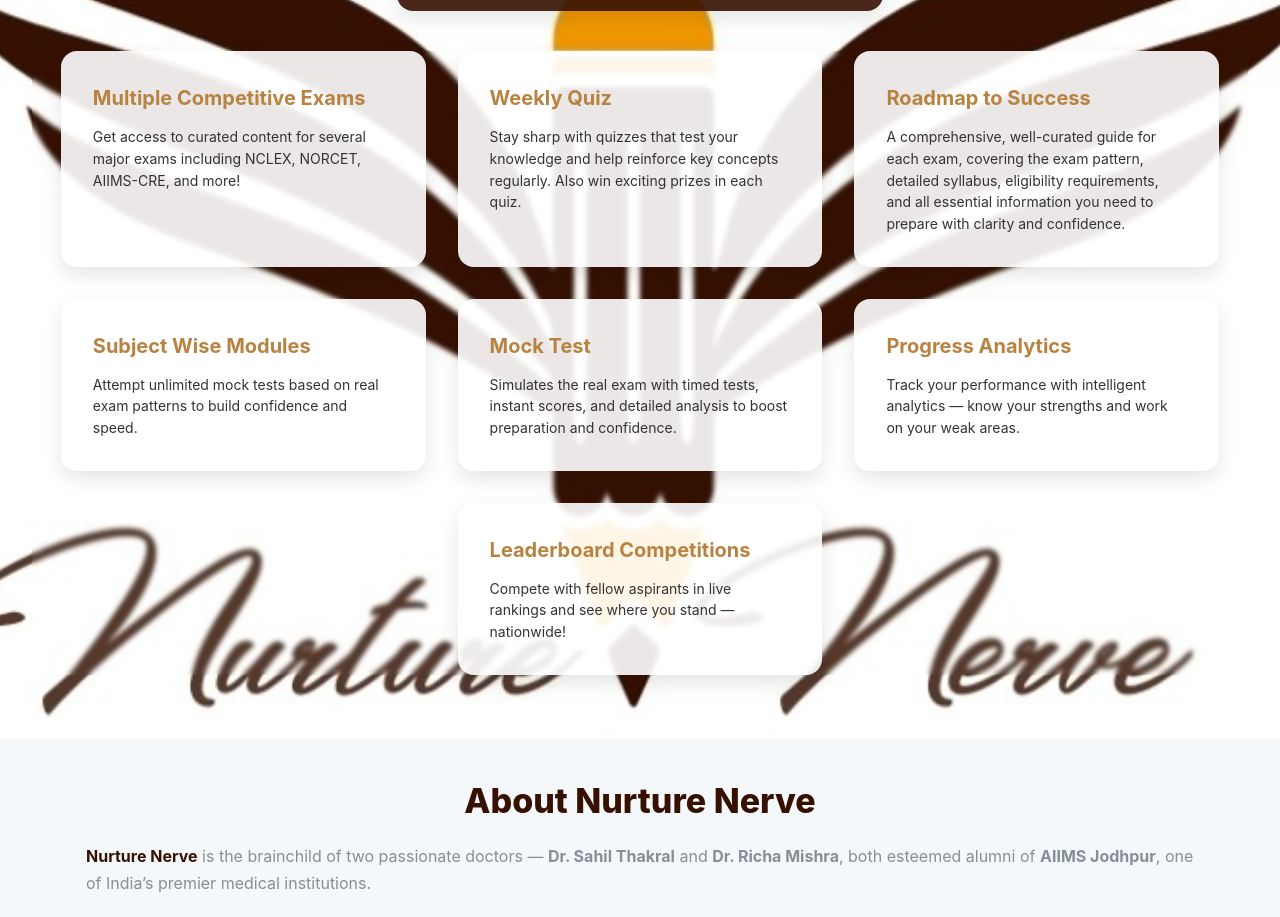
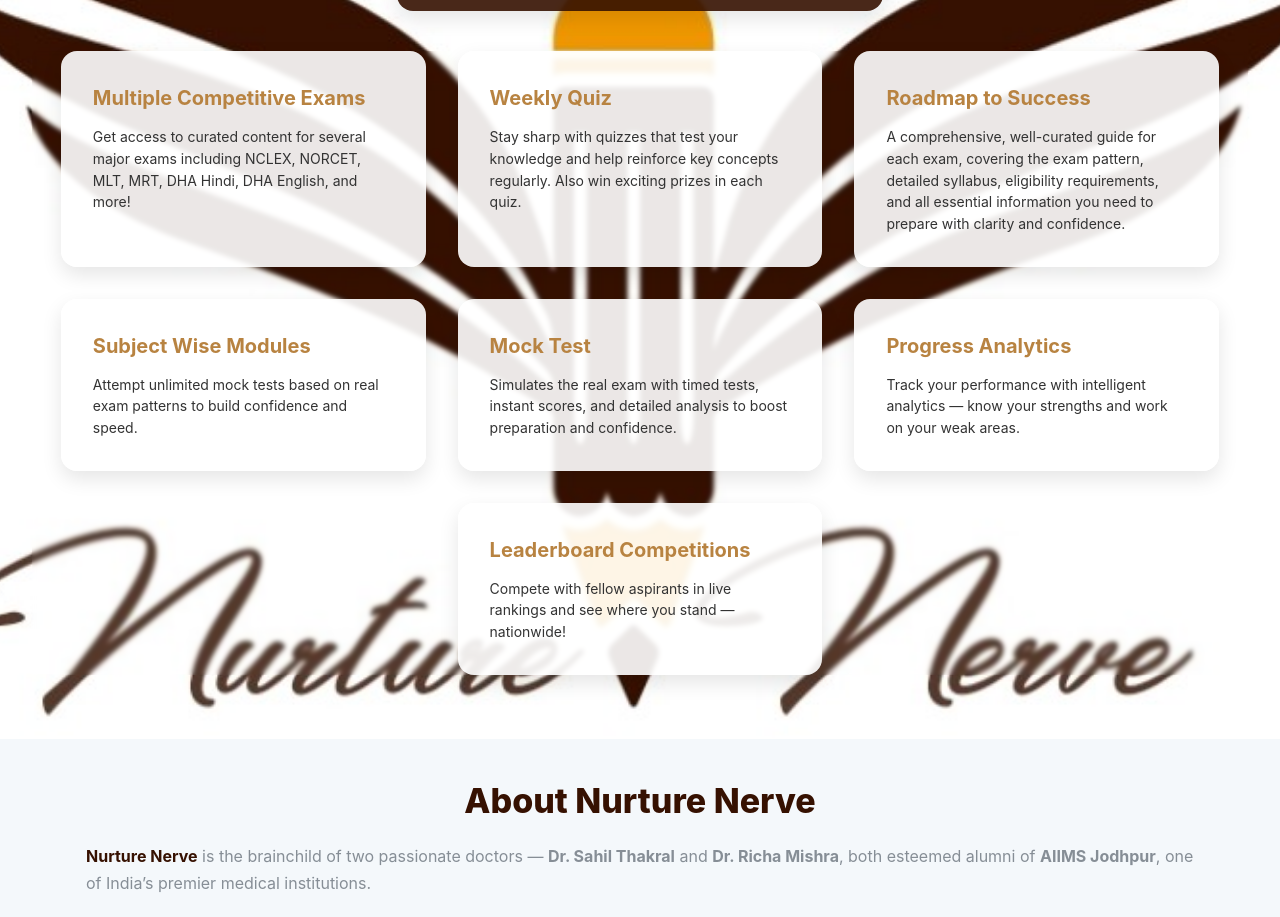
Before and after one commit to Sandeep-Khariwal/nurture-web, a Next.js app: page / in a window 1280 px wide. Shown: the part 900-1817 px from the top of the page. Built offline with nearby package versions, Linux system fonts and the light colour scheme.

Commit message:
exam added

```diff
--- a/src/app/components/Features.tsx
+++ b/src/app/components/Features.tsx
@@ -10,7 +10,7 @@
     {
       title: "Multiple Competitive Exams ",
       description:
-        "Get access to curated content for several major exams including NCLEX, NORCET, AIIMS-CRE, and more!",
+        "Get access to curated content for several major exams including NCLEX, NORCET, MLT, MRT, DHA Hindi, DHA English, and more!",
     },
     {
       title: "Weekly Quiz",
```
